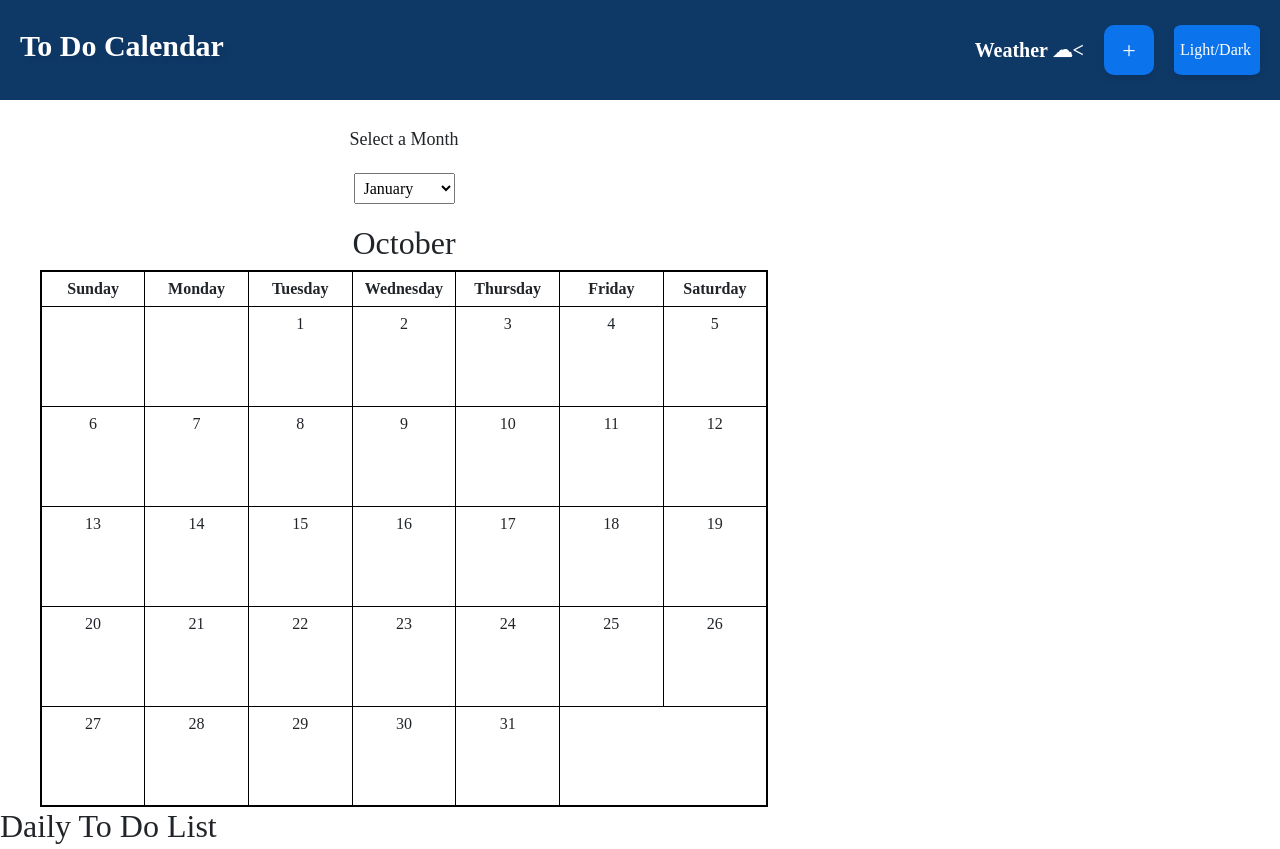
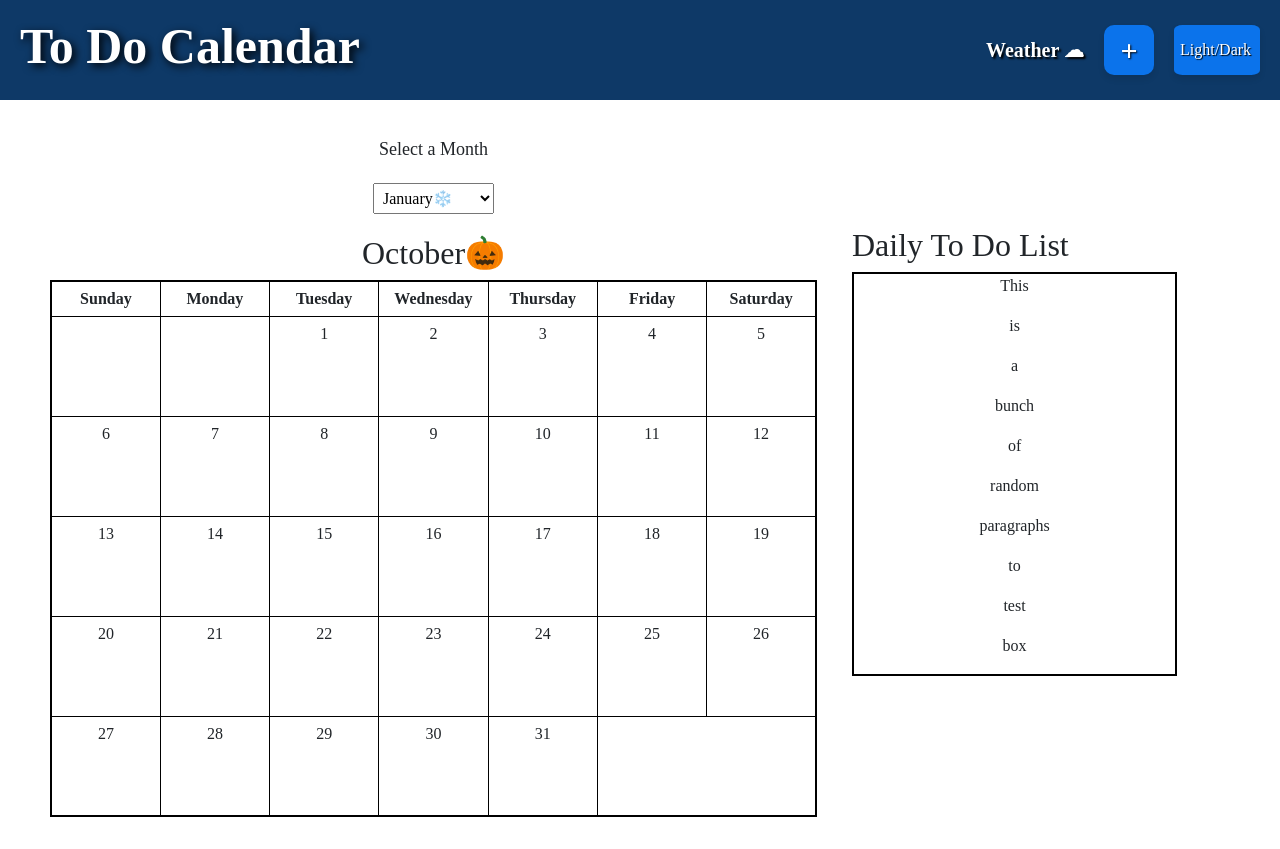
Before and after one commit to ejmaller7/Project-1, a plain HTML site: page index.html in a window 1280 px wide. Shown: the top 849 px of the page. Drawn offline with nearby package versions, Linux system fonts and the light colour scheme; no server answers.

Commit message:
updated the css/html

```diff
--- a/App/global.css
+++ b/App/global.css
@@ -17,10 +17,10 @@ body {
 .header h1 {
     display: flex;
     align-items: center;
-    font-size: 30px;
+    font-size: 50px;
     font-weight: bold;
     padding-left: 20px;
-    text-shadow: 4px 4px 6px rgba(0, 0, 0, 0.1);
+    text-shadow: 3px 3px 8px black;
 }
 
 .header nav {
@@ -36,10 +36,20 @@ body {
     border: none;
     background-color: #0b73eb;
     color: #fff;
-    font-size: 24px;
+    font-size: 30px;
+    font-weight: bold;
     border-radius: 20%;
     cursor: pointer;
     box-shadow: 0 4px 6px rgba(0, 0, 0, 0.1);
+    text-shadow: 1px 1px 2px black
+}
+
+#weather {
+    text-decoration: none;
+    color: #fff;
+    font-weight: bold;
+    font-size: 20px;
+    text-shadow: 2px 2px 2px black;
 }
 
 #theme-toggle {
@@ -52,19 +62,26 @@ body {
     border-radius: 10%;
     cursor: pointer;
     box-shadow: 0 4px 6px rgba(0, 0, 0, 0.1);
+    text-shadow: 1px 1px 1px black
+}
+
+main {
+    display: flex;
 }
 
 .section{
     display: flex;
-    margin: 0 auto;
-    width: 100%;
+    margin: 10px;
+    width: 65%;
+    height: max-content;
     justify-content: space-between;
+    padding-right: 25px
 }
 
 #calendar {
     display: inline-block;
     padding-left: 40px;
-    width: 60%;
+    width: 100%;
 }
 
 #selectMonth {
@@ -111,7 +128,8 @@ label {
 }
 
 .toDoList {
-    padding-right: 250px;
+    padding-right: 40px;
+    padding-top: 100px;
 }
 
 body.lightmode {
--- a/index.html
+++ b/index.html
@@ -17,16 +17,7 @@
     <header class="header">
       <h1>To Do Calendar</h1>
       <nav>
-        <a
-          href="#"
-          style="
-            text-decoration: none;
-            color: #fff;
-            font-weight: bold;
-            font-size: 20px;
-          "
-          >Weather  &#9729<</a
-        >
+        <a href="#" id="weather">Weather  &#9729</a>
         <button id="addTask">+</button>
         <button id="theme-toggle">Light/Dark</button>
       </nav>
@@ -37,18 +28,18 @@
           <section id="calendar">
               <label>Select a Month</label>
               <select id="monthSelect">
-                  <option value="0">January</option>
-                  <option value="1">February</option>
-                  <option value="2">March</option>
-                  <option value="3">April</option>
-                  <option value="4">May</option>
-                  <option value="5">June</option>
-                  <option value="6">July</option>
-                  <option value="7">August</option>
-                  <option value="8">September</option>
-                  <option value="9">October</option>
-                  <option value="10">November</option>
-                  <option value="11">December</option>
+                  <option value="0">January❄️</option>
+                  <option value="1">February💝</option>
+                  <option value="2">March🍀</option>
+                  <option value="3">April☔</option>
+                  <option value="4">May🌸</option>
+                  <option value="5">June☀️</option>
+                  <option value="6">July🍦</option>
+                  <option value="7">August✏️</option>
+                  <option value="8">September🍎</option>
+                  <option value="9">October🎃</option>
+                  <option value="10">November🍂</option>
+                  <option value="11">December🎄</option>
               </select>
 
               <h2 id="selectMonth">October</h2>
@@ -94,7 +85,7 @@
       </section>
 
       <div id="weatherAPI">
-        <h3>Weather</h3>
+        <!-- <h3>Weather</h3> -->
         <div id="weather"></div>
 
         <script>
```
